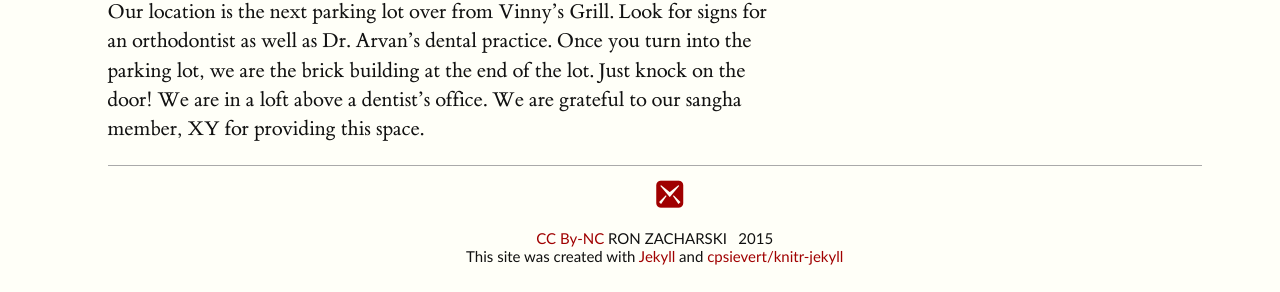
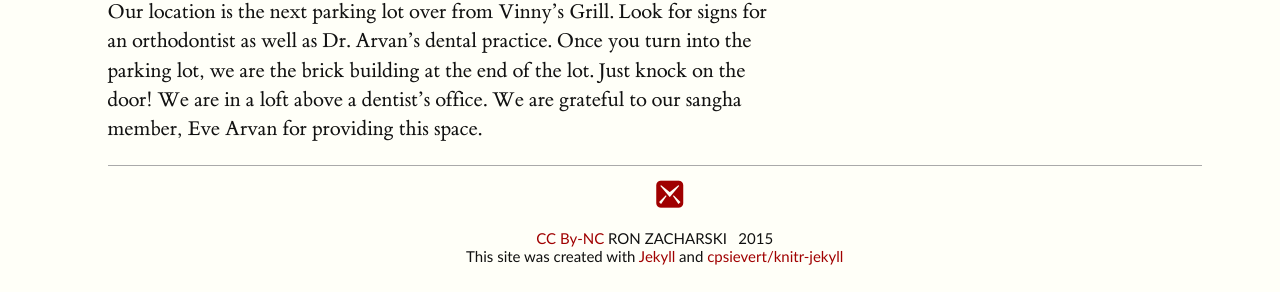
Before and after one commit to zacharski/compassionatepath.org, a Jekyll site: the page built from schedule/index.md, in a window 1280 px wide. Shown: the part 1502-1794 px from the top of the page. Built offline with Jekyll 4.4.1, drawn with Linux system fonts in a browser that asks for light colours.

Commit message:
added Eves name

```diff
--- a/schedule/index.md
+++ b/schedule/index.md
@@ -31,4 +31,4 @@ If you would like to meet with me to discuss your practice or chat about Zen I w
 
 
 #### Our Leavells Road location
-Our location is the next parking lot over from Vinny's Grill. Look for signs for an orthodontist as well as Dr. Arvan's dental practice. Once you turn into the parking lot, we are the brick building at the end of the lot. Just knock on the door! We are in a loft above a dentist's office. We are grateful to our sangha member, XY for providing this space.
+Our location is the next parking lot over from Vinny's Grill. Look for signs for an orthodontist as well as Dr. Arvan's dental practice. Once you turn into the parking lot, we are the brick building at the end of the lot. Just knock on the door! We are in a loft above a dentist's office. We are grateful to our sangha member, Eve Arvan for providing this space.
```
